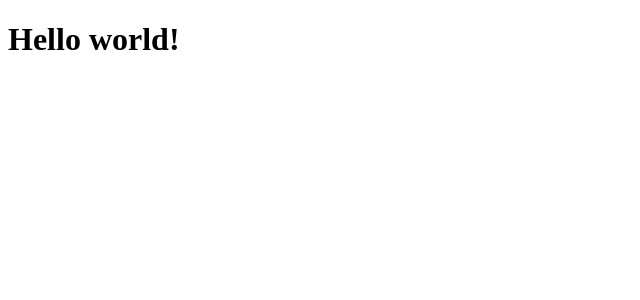
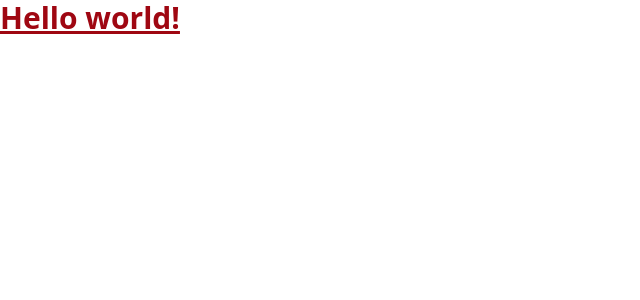
Before and after one commit to JohnnyKraemer/golden-raspberry-awards, an Angular app: page / in a window 1280 px wide. Shown: the top 300 px of the page, without its empty margins (0-640 px from the left). Built offline with nearby package versions, Linux system fonts and the light colour scheme.

Commit message:
Adiconado bibliteca TailwindCSS para estilização

```diff
--- a/package.json
+++ b/package.json
@@ -17,7 +17,10 @@
     "@angular/platform-browser": "^19.2.0",
     "@angular/platform-browser-dynamic": "^19.2.0",
     "@angular/router": "^19.2.0",
+    "@tailwindcss/postcss": "^4.1.3",
+    "postcss": "^8.5.3",
     "rxjs": "~7.8.0",
+    "tailwindcss": "^4.1.3",
     "tslib": "^2.3.0",
     "zone.js": "~0.15.0"
   },
--- a/src/app/app.component.html
+++ b/src/app/app.component.html
@@ -1,3 +1,3 @@
-<h1 class="text-3xl font-bold underline">
+<h1 class="text-3xl font-bold underline text-red-800">
   Hello world!
 </h1>
--- a/src/styles.css
+++ b/src/styles.css
@@ -1 +1 @@
-/* You can add global styles to this file, and also import other style files */
+@import "tailwindcss";
```
Also changed, not shown: .postcssrc.json (added), 1 other file (tests, documents, lock files or other folders).
